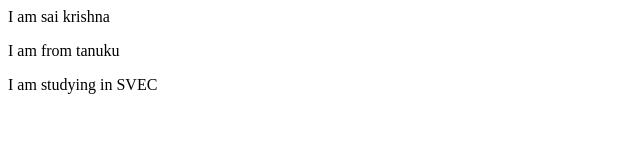
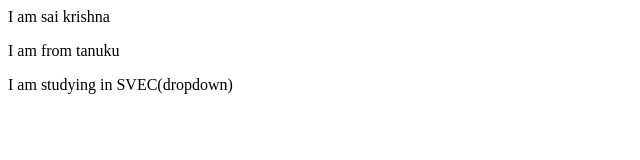
Before and after one commit to sathivellisaikrishna/localdemo, a plain HTML site: page index.html in a window 1280 px wide. Shown: the whole page, without its empty margins (0-640 px from the left). Drawn offline with Linux system fonts and the light colour scheme.

Commit message:
add dropdown

```diff
--- a/index.html
+++ b/index.html
@@ -1,3 +1,3 @@
 <p>I am sai krishna</p>
 <p>I am from tanuku</p>
-<p>I am studying in SVEC</p>
+<p>I am studying in SVEC(dropdown)</p>
```
